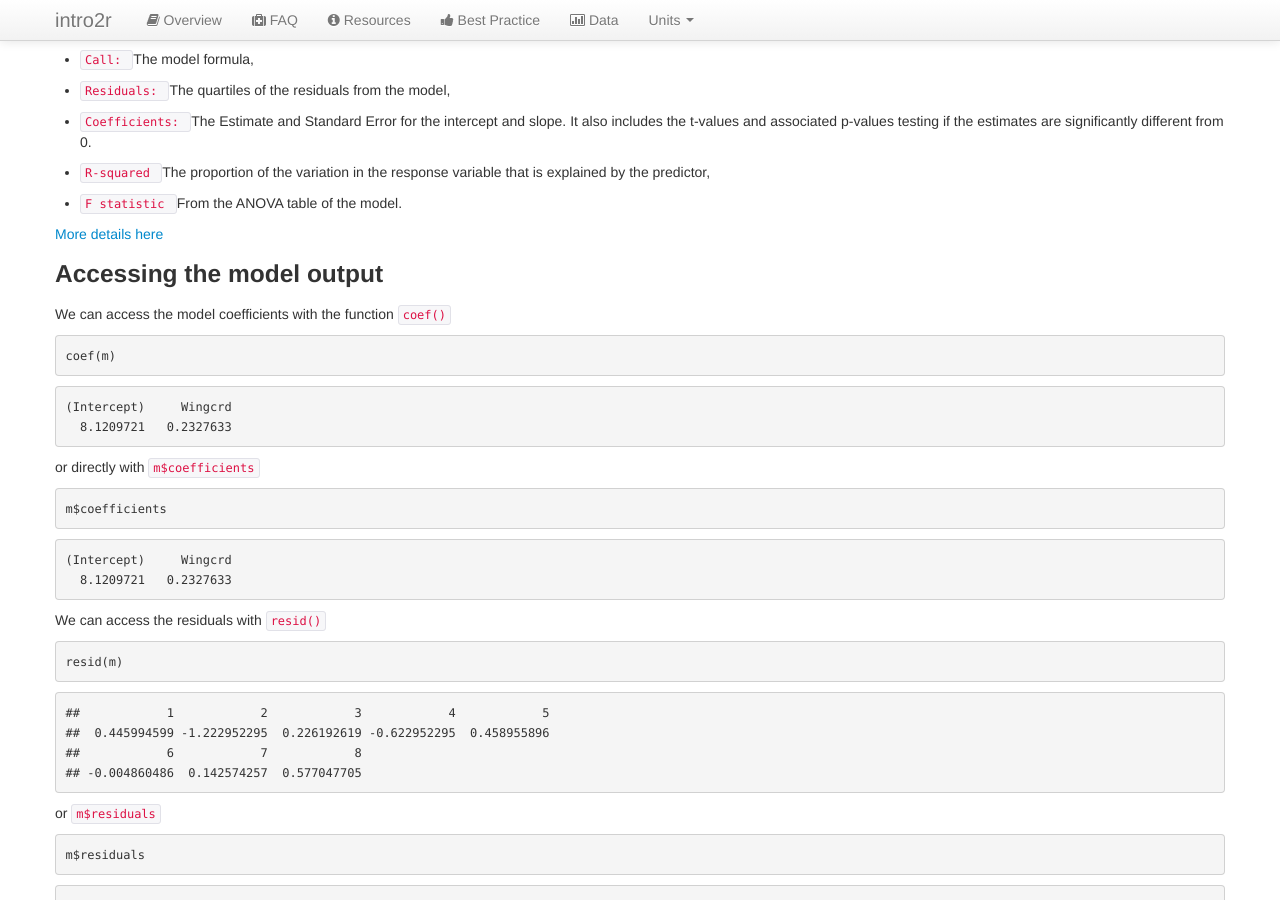
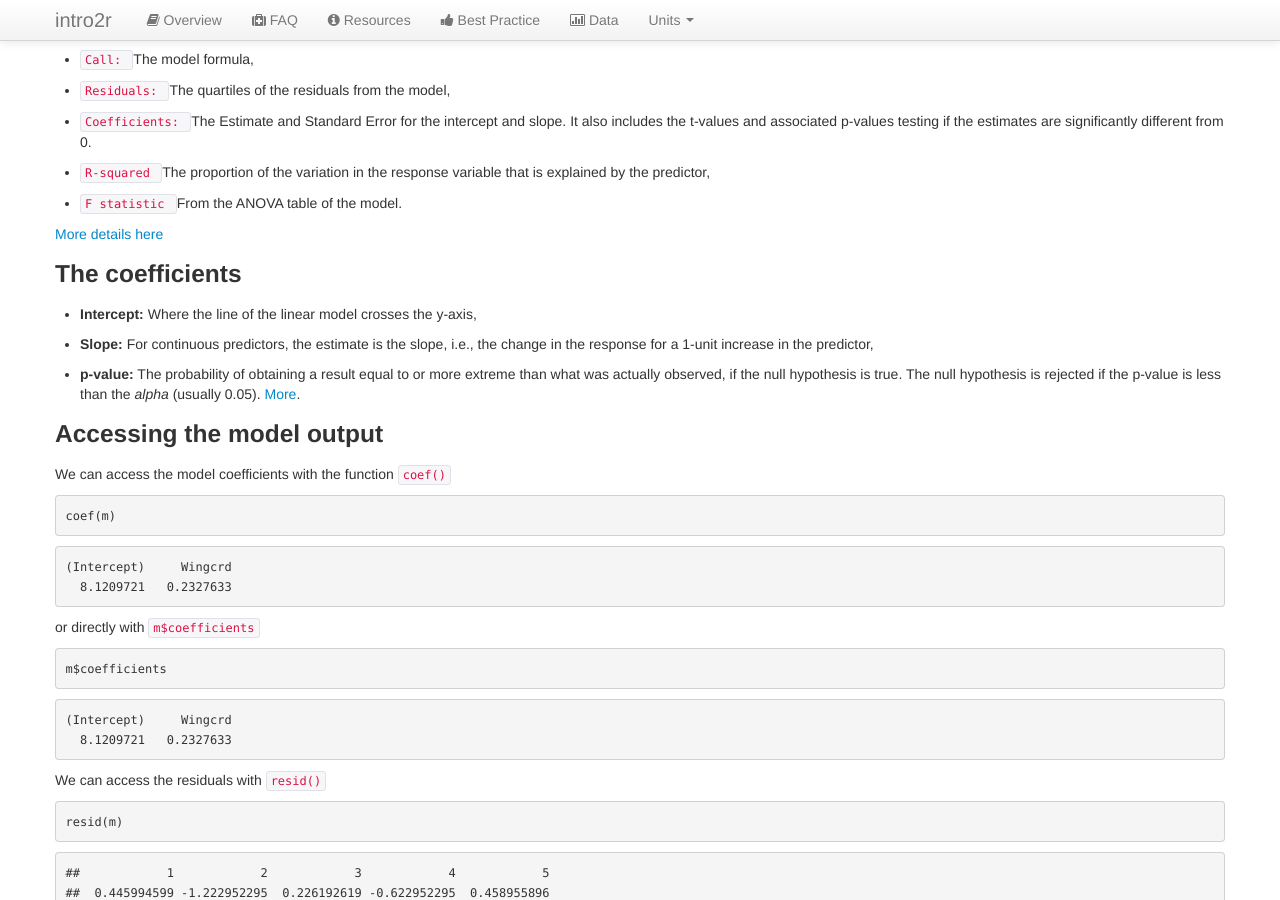
Before and after one commit to intro2r/intro2r, a Jekyll site: the page built from unit4/testing-associations.md, in a window 1280 px wide and 900 px high, scrolled down 6593 px. Built offline with Jekyll 4.4.1, drawn with Linux system fonts in a browser that asks for light colours; some of the changed text lies outside the part shown.

Commit message:
Update testing-associations.md

```diff
--- a/unit4/testing-associations.md
+++ b/unit4/testing-associations.md
@@ -306,6 +306,15 @@ summary(m)
 [More details here](https://stats.stackexchange.com/questions/5135/interpretation-of-rs-lm-output)
 
 
+### The coefficients
+
+ - **Intercept:** Where the line of the linear model crosses the y-axis,
+
+ - **Slope:** For continuous predictors, the estimate is the slope, i.e., the change in the response for a 1-unit increase in the predictor,
+
+ - **p-value:** The probability of obtaining a result equal to or more extreme than what was actually observed, if the null hypothesis is true. The null hypothesis is rejected if the p-value is less than the *alpha* (usually 0.05). [More](https://en.wikipedia.org/wiki/P-value).
+
+
 ### Accessing the model output
 
 We can access the model coefficients with the function `coef()`
```
Also changed, not shown: other parts of unit4/testing-associations.md (+2 -2 lines).
